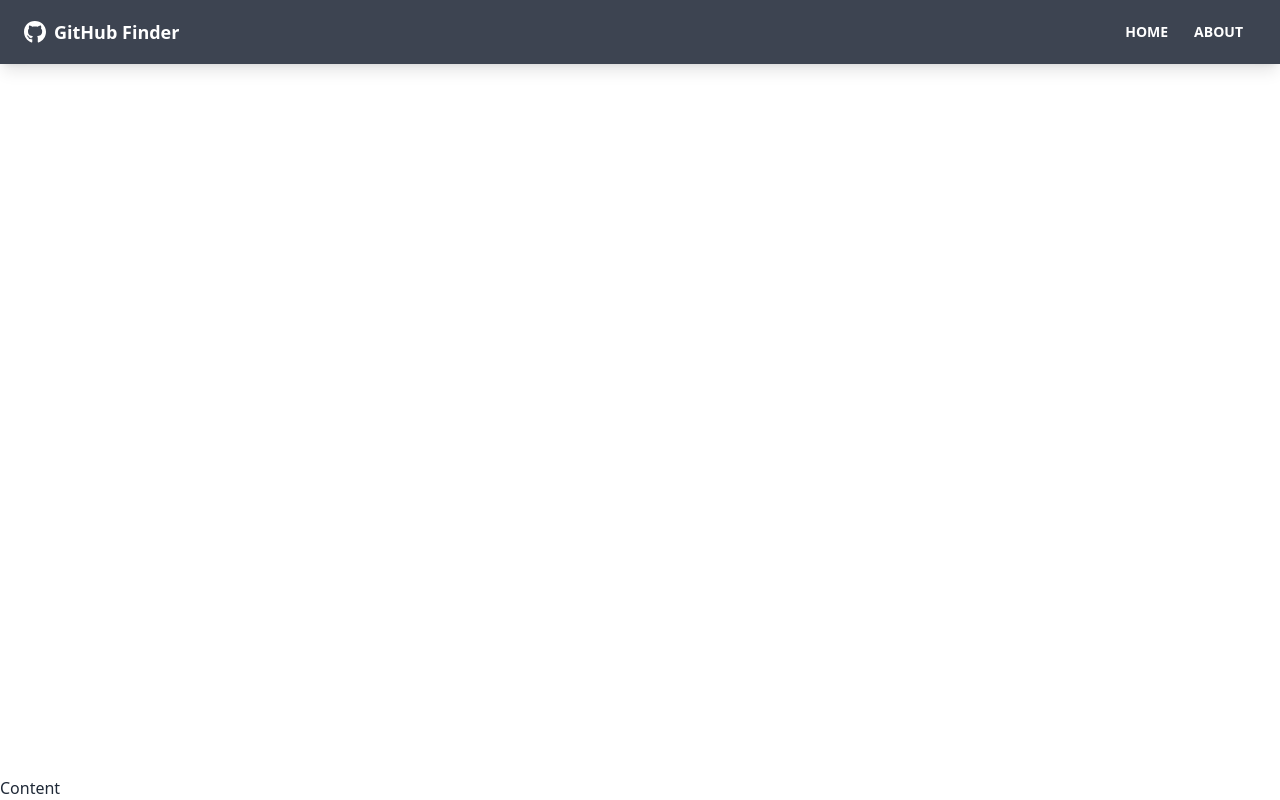
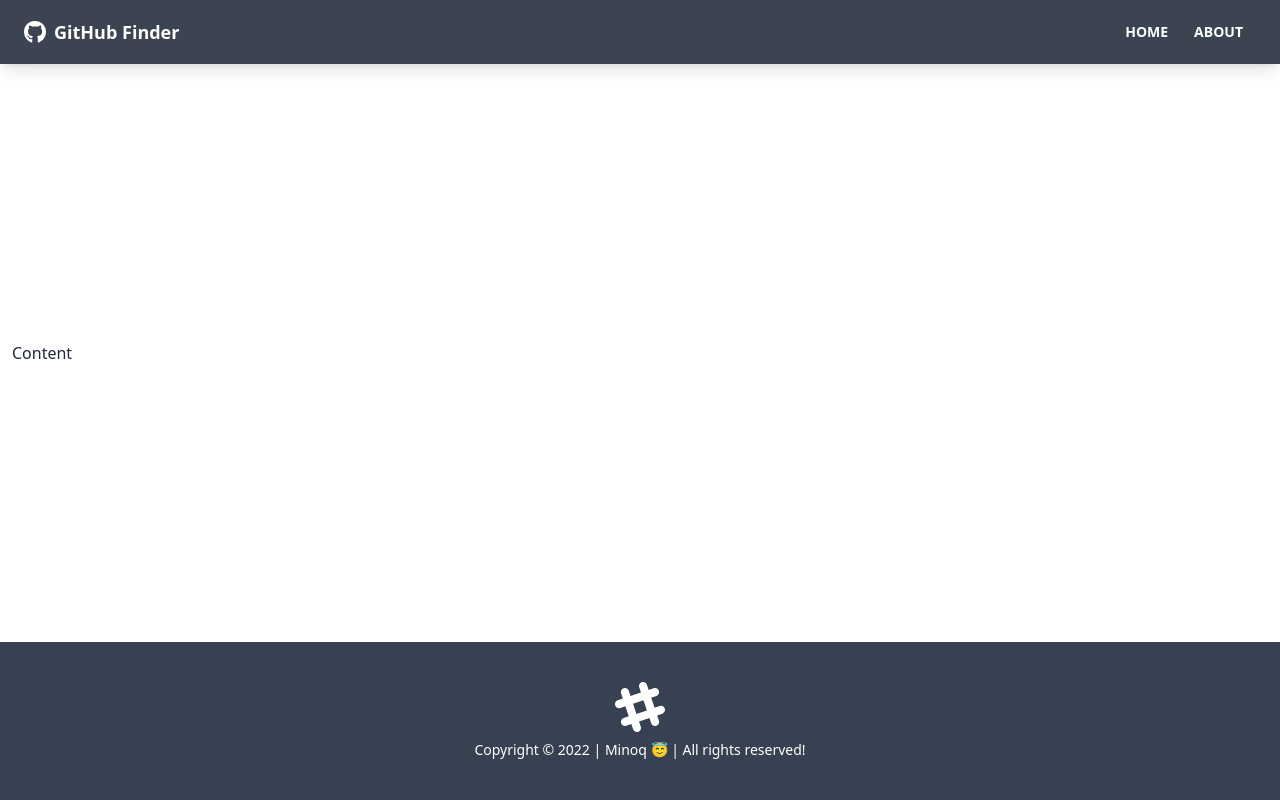
Before and after one commit to Quarcoo-arc/github-finder-app, a React (Create React App) app: page / in a window 1280 px wide. Built offline with nearby package versions, Linux system fonts and the light colour scheme.

Commit message:
Footer component added

```diff
--- a/src/App.js
+++ b/src/App.js
@@ -1,12 +1,14 @@
 import { BrowserRouter as Router, Route, Routes } from "react-router-dom";
 import NavBar from "./components/layout/NavBar";
+import Footer from "./components/layout/Footer";
 
 function App() {
   return (
     <Router>
       <div className="flex flex-col justify-between h-screen">
         <NavBar />
-        <main>Content</main>
+        <main className="container mx-auto px-3 pb-12">Content</main>
+        <Footer />
       </div>
     </Router>
   );
--- /dev/null
+++ b/src/components/layout/Footer.jsx
@@ -0,0 +1,23 @@
+const Footer = () => {
+  const footerYear = new Date().getFullYear();
+  return (
+    <footer className="footer p-10 bg-gray-700 text-primary-content footer-center">
+      <div>
+        <svg
+          width="50"
+          height="50"
+          viewBox="0 0 24 24"
+          xmlns="http://www.w3.org/2000/svg"
+          fillRule="evenodd"
+          clipRule="evenodd"
+          className="inline-block fill-current"
+        >
+          <path d="M22.672 15.226l-2.432.811.841 2.515c.33 1.019-.209 2.127-1.23 2.456-1.15.325-2.148-.321-2.463-1.226l-.84-2.518-5.013 1.677.84 2.517c.391 1.203-.434 2.542-1.831 2.542-.88 0-1.601-.564-1.86-1.314l-.842-2.516-2.431.809c-1.135.328-2.145-.317-2.463-1.229-.329-1.018.211-2.127 1.231-2.456l2.432-.809-1.621-4.823-2.432.808c-1.355.384-2.558-.59-2.558-1.839 0-.817.509-1.582 1.327-1.846l2.433-.809-.842-2.515c-.33-1.02.211-2.129 1.232-2.458 1.02-.329 2.13.209 2.461 1.229l.842 2.515 5.011-1.677-.839-2.517c-.403-1.238.484-2.553 1.843-2.553.819 0 1.585.509 1.85 1.326l.841 2.517 2.431-.81c1.02-.33 2.131.211 2.461 1.229.332 1.018-.21 2.126-1.23 2.456l-2.433.809 1.622 4.823 2.433-.809c1.242-.401 2.557.484 2.557 1.838 0 .819-.51 1.583-1.328 1.847m-8.992-6.428l-5.01 1.675 1.619 4.828 5.011-1.674-1.62-4.829z"></path>
+        </svg>
+        <p>Copyright &copy; {footerYear} | Minoq 😇 | All rights reserved!</p>
+      </div>
+    </footer>
+  );
+};
+
+export default Footer;
```
